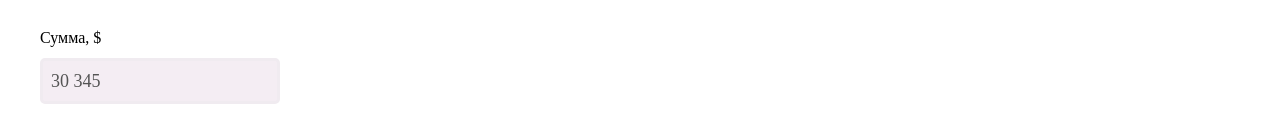
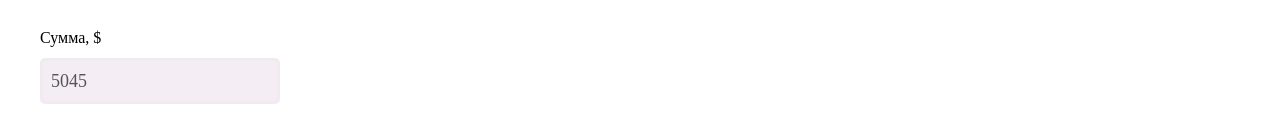
Before and after one commit to the0shail/CRM-for-smartbits, a Vue app: page /product/101 in a window 1280 px wide. Shown: the part 974-1105 px from the top of the page. Built offline with nearby package versions, Linux system fonts and the light colour scheme.

Commit message:
Optimization of CardComponent and fixed some bugs

```diff
--- a/src/components/UI/CardOrder.vue
+++ b/src/components/UI/CardOrder.vue
@@ -28,11 +28,6 @@
             <div class="client_contact">
                 <label for="contact">Контактное лицо</label>
                 <input list="browsers" id="contact" :value="dataWithVuex().contact_user.user_name" name="contact" />
-                <!-- <datalist id="browsers">
-                    <option>Петров Петр Петрович</option>
-                    <option>Владислав Владимир Владимирович</option>
-                    <option>Антонов Антон Антонович</option>
-                </datalist> -->
             </div>
             <div class="client_comment">
                 <label for="comment">Комментарий</label>
@@ -53,13 +48,13 @@
                         <td>{{ td.id }}</td>
                         <td class="left">{{ td.name_product }}</td>
                         <td>{{ td.quantity }}</td>
-                        <td>{{ td.price }}</td>
+                        <td ref="table_price">{{ td.price }}</td>
                     </tr>
                 </table>
             </div>
             <div class="product_price">
                 <label for="product_price">Сумма, $</label>
-                <input type="text" id="product_price" value="30 345" disabled>
+                <input type="text" id="product_price" :value="sumPriceTable()" disabled>
             </div>
         </div>
     </div>
@@ -77,6 +72,12 @@ export default defineComponent({
         ...mapGetters('storeProduct', ['vuexGetOrdersAsId']),
         dataWithVuex() {
             return this.vuexGetOrdersAsId()(this.$route.params.id)
+        },
+        sumPriceTable() {
+            let prices = this.dataWithVuex().product_info
+            let sum = prices.reduce((sum, data) => sum += Number(data.price), 0)
+
+            return sum
         }
     },
     mounted() {
@@ -164,6 +165,7 @@ export default defineComponent({
 
     .product {
         margin-bottom: 30px;
+
         table,
         th,
         td {
@@ -197,6 +199,7 @@ export default defineComponent({
                 padding: 10px 0;
             }
         }
+
         .product_price {
             display: flex;
             flex-direction: column;
```
